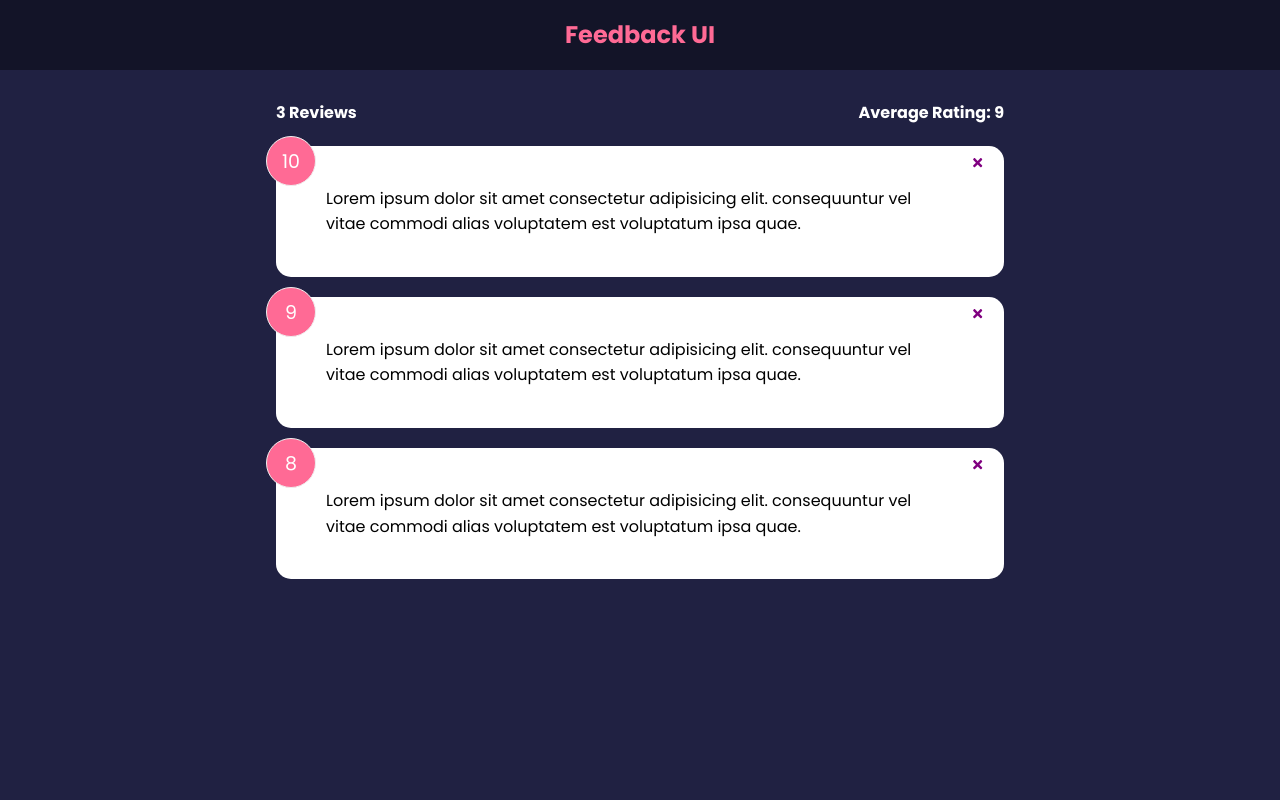
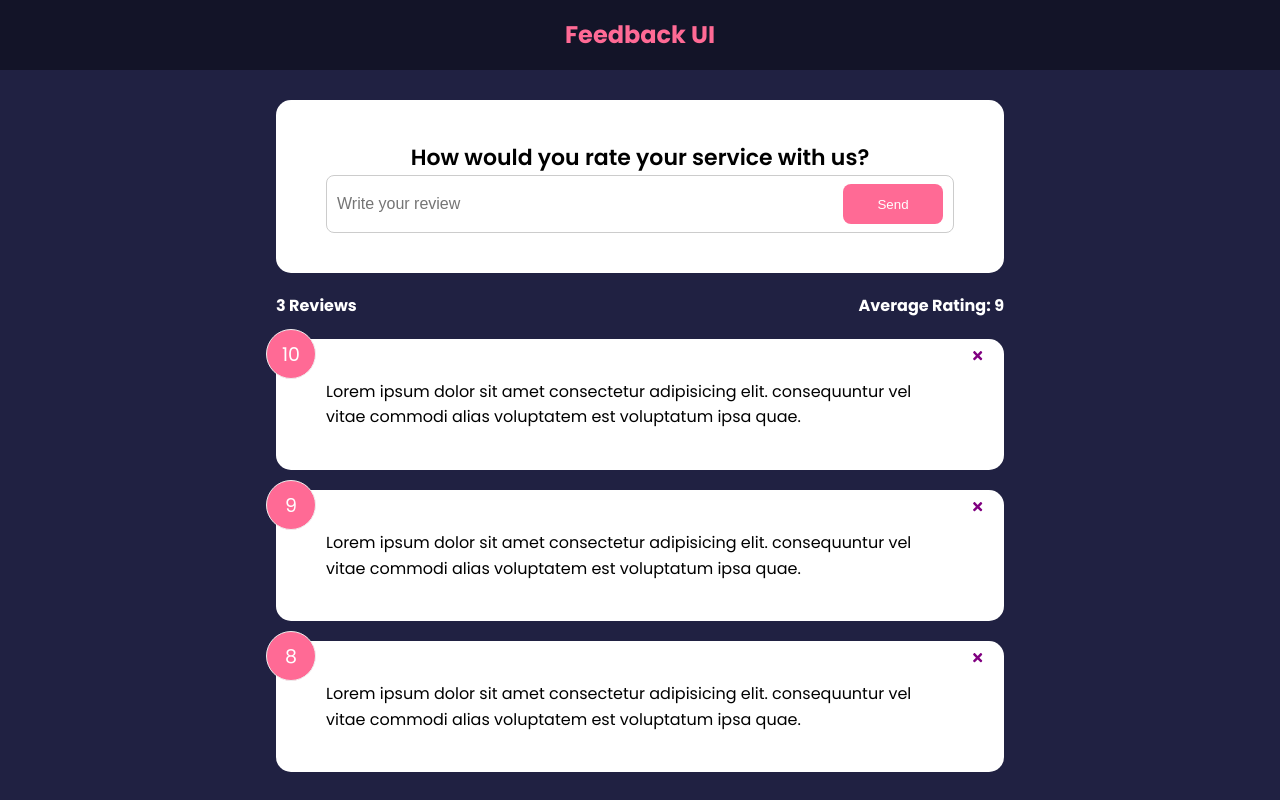
Before and after one commit to taibuharoub/feedback-app, a React (Create React App) app: page / in a window 1280 px wide. Built offline with nearby package versions, Linux system fonts and the light colour scheme.

Commit message:
Add feedback form and button components

```diff
--- a/src/App.js
+++ b/src/App.js
@@ -3,6 +3,7 @@
 import FeedbackList from "./components/FeedbackList";
 import FeedbackData from "./data/FeedbackData";
 import FeedbackStats from "./components/FeedbackStats";
+import FeedbackForm from "./components/FeedbackForm";
 
 function App() {
   const [feedback, setFeedback] = useState(FeedbackData);
@@ -16,6 +17,7 @@
     <>
       <Header />
       <div className="container">
+        <FeedbackForm />
         <FeedbackStats feedback={feedback} />
         <FeedbackList feedback={feedback} handleDelete={deleteFeedback} />
       </div>
--- /dev/null
+++ b/src/components/FeedbackForm.js
@@ -0,0 +1,32 @@
+import { useState } from "react";
+import Button from "../shared/Button";
+import Card from "../shared/Card";
+
+function FeedbackForm() {
+  const [text, setText] = useState("");
+
+  const reviewChangeHandle = (event) => {
+    setText(event.target.value);
+  };
+  return (
+    <Card>
+      <form>
+        <h2>How would you rate your service with us?</h2>
+        {/* select component  */}
+        <div className="input-group">
+          <input
+            type="text"
+            placeholder="Write your review"
+            value={text}
+            onChange={reviewChangeHandle}
+          />
+          <Button type="submit" version="secondary">
+            Send
+          </Button>
+        </div>
+      </form>
+    </Card>
+  );
+}
+
+export default FeedbackForm;
--- /dev/null
+++ b/src/shared/Button.js
@@ -0,0 +1,24 @@
+import PropTypes from "prop-types";
+
+function Button({ children, version, type, isDisabled }) {
+  return (
+    <button type={type} disabled={isDisabled} className={`btn btn-${version}`}>
+      {children}
+    </button>
+  );
+}
+
+Button.defaultProps = {
+  version: "primary",
+  type: "button",
+  isDisabled: false,
+};
+
+Button.propTypes = {
+  children: PropTypes.node.isRequired,
+  version: PropTypes.string,
+  type: PropTypes.string,
+  isDisabled: PropTypes.bool,
+};
+
+export default Button;
```
